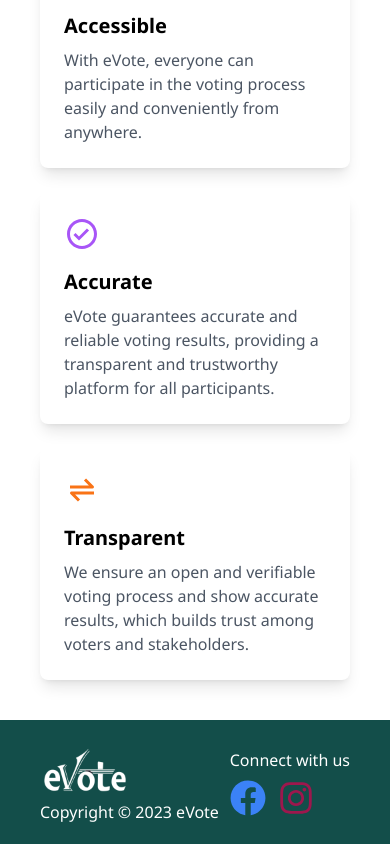
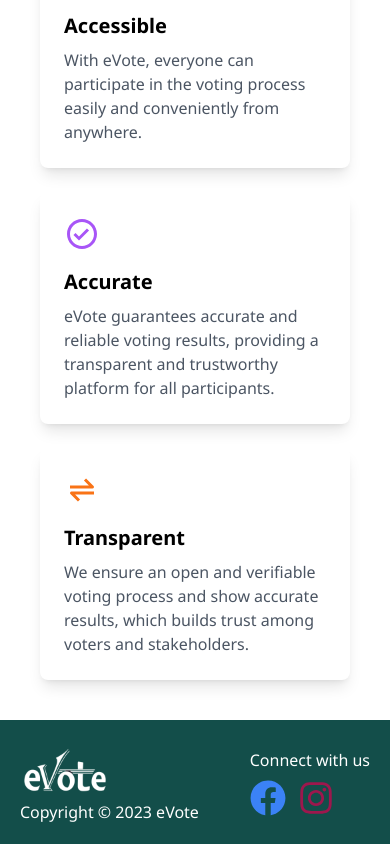
Before and after one commit to rupeshbug/eVote, a Next.js app: page / in a window 390 px wide. Shown: the part 1230-2074 px from the top of the page. Built offline with nearby package versions, Linux system fonts and the light colour scheme.

Commit message:
changes made in footer

```diff
--- a/components/Layout/Footer.js
+++ b/components/Layout/Footer.js
@@ -3,7 +3,7 @@ import Link from "next/link";
 
 const Footer = () => {
   return (
-    <footer className="bg-teal-900 text-white px-10 py-5 flex justify-between sm:flex-col md:flex-row w-full">
+    <footer className="bg-teal-900 text-white px-5 md:px-10 py-5 flex justify-between sm:flex-col md:flex-row w-full">
       <div>
         <Link href="/">
           <img
```
